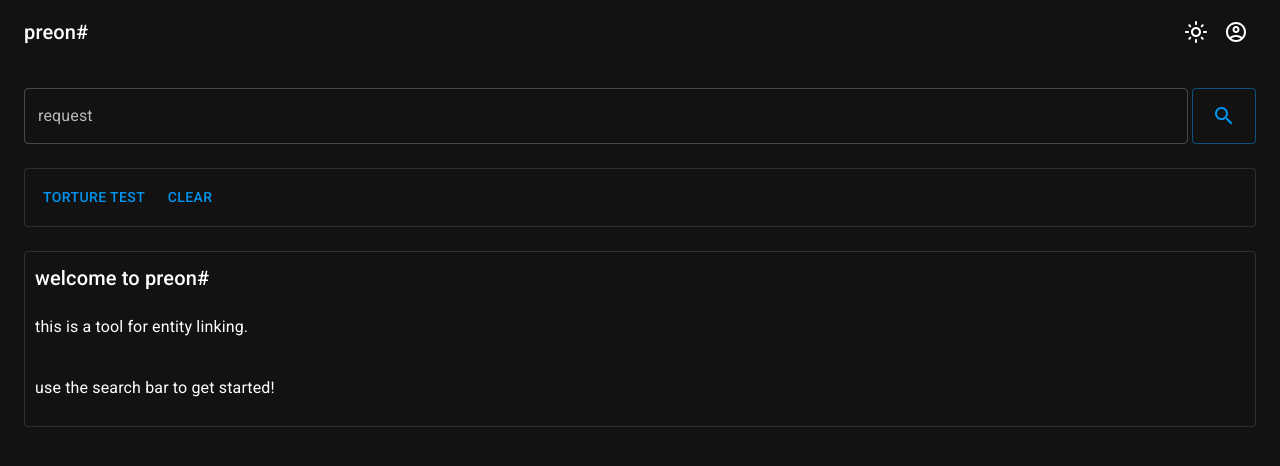
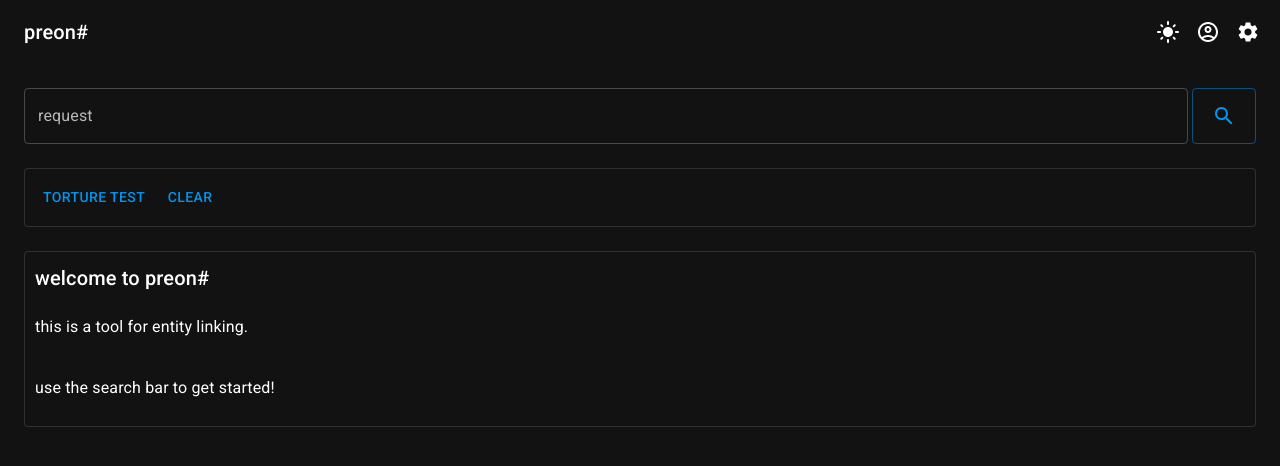
Before and after one commit to kaesaecracker/PreonSharp, a React (Vite) app in the folder preonsharp-react-app/: page / in a window 1280 px wide. Shown: the top 466 px of the page. Built offline with nearby package versions, Linux system fonts and the light colour scheme.

Commit message:
poc settings page

```diff
--- a/preonsharp-react-app/src/App.tsx
+++ b/preonsharp-react-app/src/App.tsx
@@ -1,29 +1,65 @@
-import {CssBaseline, ThemeProvider} from "@mui/material";
-import {useState} from "react";
+import { CssBaseline, ThemeProvider } from "@mui/material";
+import { useState } from "react";
 
-import {darkTheme, lightTheme} from "./themes";
+import { darkTheme, lightTheme } from "./themes";
 import useStoredState from "./useStoredState";
 
 import MainPage from "./MainPage.tsx";
 import LoginDialog from "./LoginDialog";
 import MainAppBar from "./MainAppBar";
+import SettingsPage from "./SettingsPage";
+
+/*
+const drawerWidth = 240;
+
+const AppBar = styled(MuiAppBar, {
+  shouldForwardProp: (prop) => prop !== 'open',
+})<AppBarProps>(({ theme, open }) => ({
+  transition: theme.transitions.create(['margin', 'width'], {
+    easing: theme.transitions.easing.sharp,
+    duration: theme.transitions.duration.leavingScreen,
+  }),
+  ...(open && {
+    width: `calc(100% - ${drawerWidth}px)`,
+    transition: theme.transitions.create(['margin', 'width'], {
+      easing: theme.transitions.easing.easeOut,
+      duration: theme.transitions.duration.enteringScreen,
+    }),
+    marginRight: drawerWidth,
+  }),
+}));
+*/
 
 export default function App() {
   const [loginOpen, setLoginOpen] = useState(false);
   const [userName, setUserName] = useStoredState('userName', '');
   const [password, setUserPassword] = useStoredState('userPassword', '');
   const [colorScheme, setColorScheme] = useStoredState('colorScheme', 'dark');
+  const [settingsOpen, setSettingsOpen] = useState(false);
 
   return <ThemeProvider theme={colorScheme === 'light' ? lightTheme : darkTheme}>
-    <CssBaseline/>
+    <CssBaseline />
+    <div style={{
+      display: "flex",
+      flexDirection: 'row'
+    }}>
+      <div style={{ flexGrow: 2 }}>
+        <MainAppBar
+          openLogin={() => setLoginOpen(true)}
+          setColorScheme={setColorScheme}
+          colorScheme={colorScheme}
+          onSettingsClick={() => setSettingsOpen(!settingsOpen)} />
 
-    <MainAppBar openLogin={() => setLoginOpen(true)} setColorScheme={setColorScheme} colorScheme={colorScheme}/>
+        <LoginDialog
+          open={loginOpen} setOpen={setLoginOpen}
+          password={password} setPassword={setUserPassword}
+          userName={userName} setUserName={setUserName} />
 
-    <LoginDialog
-      open={loginOpen} setOpen={setLoginOpen}
-      password={password} setPassword={setUserPassword}
-      userName={userName} setUserName={setUserName}/>
+        <MainPage userName={userName} password={password} />
+      </div>
 
-    <MainPage userName={userName} password={password}/>
+      {settingsOpen && <SettingsPage onClose={() => setSettingsOpen(false)} />}
+
+    </div>
   </ThemeProvider>;
 }
--- a/preonsharp-react-app/src/MainAppBar.tsx
+++ b/preonsharp-react-app/src/MainAppBar.tsx
@@ -1,39 +1,50 @@
-import {AppBar, IconButton, Toolbar, Typography} from "@mui/material";
+import { AppBar, IconButton, Toolbar, Typography } from "@mui/material";
 import AccountIcon from "@mui/icons-material/AccountCircleOutlined";
 
-import DarkModeIcon from "@mui/icons-material/DarkModeOutlined";
-import LightModeIcon from "@mui/icons-material/LightModeOutlined";
+import DarkModeIcon from "@mui/icons-material/DarkMode";
+import LightModeIcon from "@mui/icons-material/LightMode";
+import SettingsIcon from "@mui/icons-material/Settings";
 
 function DarkModeSwitcher(props: {
   colorScheme: string,
   setColorScheme: (scheme: string) => void
 }) {
   return props.colorScheme === 'light'
-    ? <IconButton aria-label='dark mode' onClick={() => props.setColorScheme('dark')}>
-      <DarkModeIcon/>
+    ? <IconButton aria-label='dark mode' onClick={() => props.setColorScheme('dark')} color="inherit">
+      <DarkModeIcon />
     </IconButton>
-    : <IconButton aria-label='light mode' onClick={() => props.setColorScheme('light')}>
-      <LightModeIcon/>
+    : <IconButton aria-label='light mode' onClick={() => props.setColorScheme('light')} color="inherit">
+      <LightModeIcon />
     </IconButton>;
 }
 
 export default function MainAppBar(props: {
   openLogin: () => void;
   colorScheme: string;
+  onSettingsClick: () => void;
   setColorScheme: (scheme: string) => void;
-
 }) {
   return <AppBar position="static" elevation={0}>
     <Toolbar>
-      <Typography variant="h6" component="div" sx={{flexGrow: 1}}>
+      <Typography variant="h6" component="div" sx={{ flexGrow: 1 }}>
         preon#
       </Typography>
 
-      <DarkModeSwitcher colorScheme={props.colorScheme} setColorScheme={props.setColorScheme}/>
+      <DarkModeSwitcher colorScheme={props.colorScheme} setColorScheme={props.setColorScheme} />
 
-      <IconButton aria-label='login' onClick={props.openLogin}>
-        <AccountIcon/>
+      <IconButton aria-label='login' onClick={props.openLogin} color="inherit">
+        <AccountIcon />
       </IconButton>
+
+      <IconButton
+        color="inherit"
+        aria-label="open drawer"
+        edge="end"
+        onClick={props.onSettingsClick}
+      >
+        <SettingsIcon />
+      </IconButton>
+
     </Toolbar>
   </AppBar>;
 }
--- /dev/null
+++ b/preonsharp-react-app/src/SettingsPage.tsx
@@ -0,0 +1,36 @@
+import { AppBar, Divider, IconButton, List, ListItem, ListItemText, Toolbar, Typography } from "@mui/material";
+import { useState } from "react";
+
+import CloseIcon from '@mui/icons-material/Close';
+
+export default function SettingsPage(props: {
+  onClose: () => void;
+}) {
+  return <div style={{ flexGrow: 1 }}>
+    <AppBar position="static" elevation={0}>
+      <Toolbar>
+        <Typography variant="h6" component="div" sx={{ flexGrow: 1 }}>
+          Settings
+        </Typography>
+        <IconButton onClick={props.onClose} color="inherit">
+          <CloseIcon />
+        </IconButton>
+      </Toolbar>
+    </AppBar>
+
+    <Divider />
+    <List>
+      {['user login', 'color theme'].map((text) => (
+        <ListItem>
+          <ListItemText primary={text} />
+        </ListItem>
+      ))}
+    </List>
+    <Divider />
+    <List>
+      {['torture test', 'clear'].map((text) => (
+        <ListItemText primary={text} />
+      ))}
+    </List>
+  </div>
+}
--- a/preonsharp-react-app/src/useStoredState.ts
+++ b/preonsharp-react-app/src/useStoredState.ts
@@ -1,7 +1,7 @@
 import {useState} from "react";
 
 export default function useStoredState(storageKey: string, initialState: string): [string, ((newState: string) => void)] {
-  const [state, setState] = useState<string>(localStorage.getItem(storageKey) || initialState);
+  const [state, setState] = useState<string>(() => localStorage.getItem(storageKey) || initialState);
 
   const setSavedState = (newState: string) => {
     localStorage.setItem(storageKey, newState);
```
Also changed, not shown: preonsharp-react-app/src/MainPage.tsx (+8 -7 lines).
